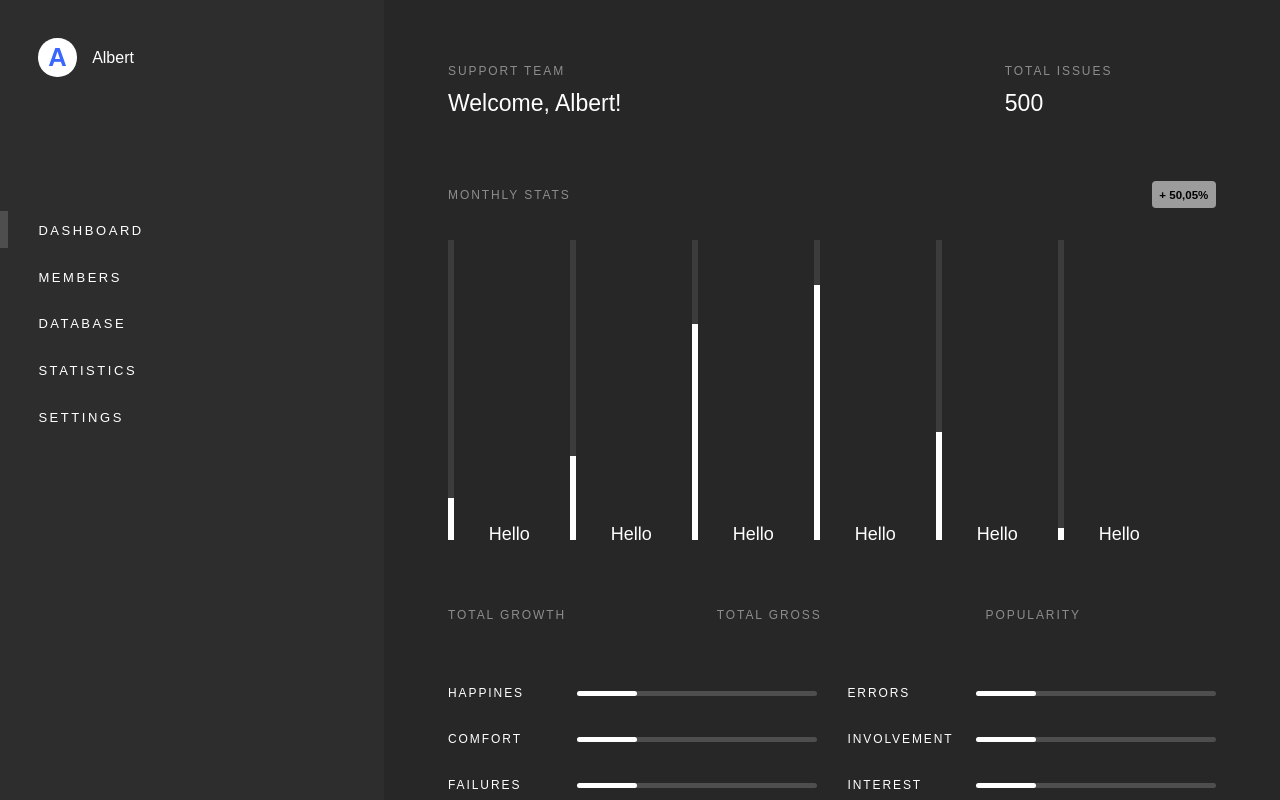
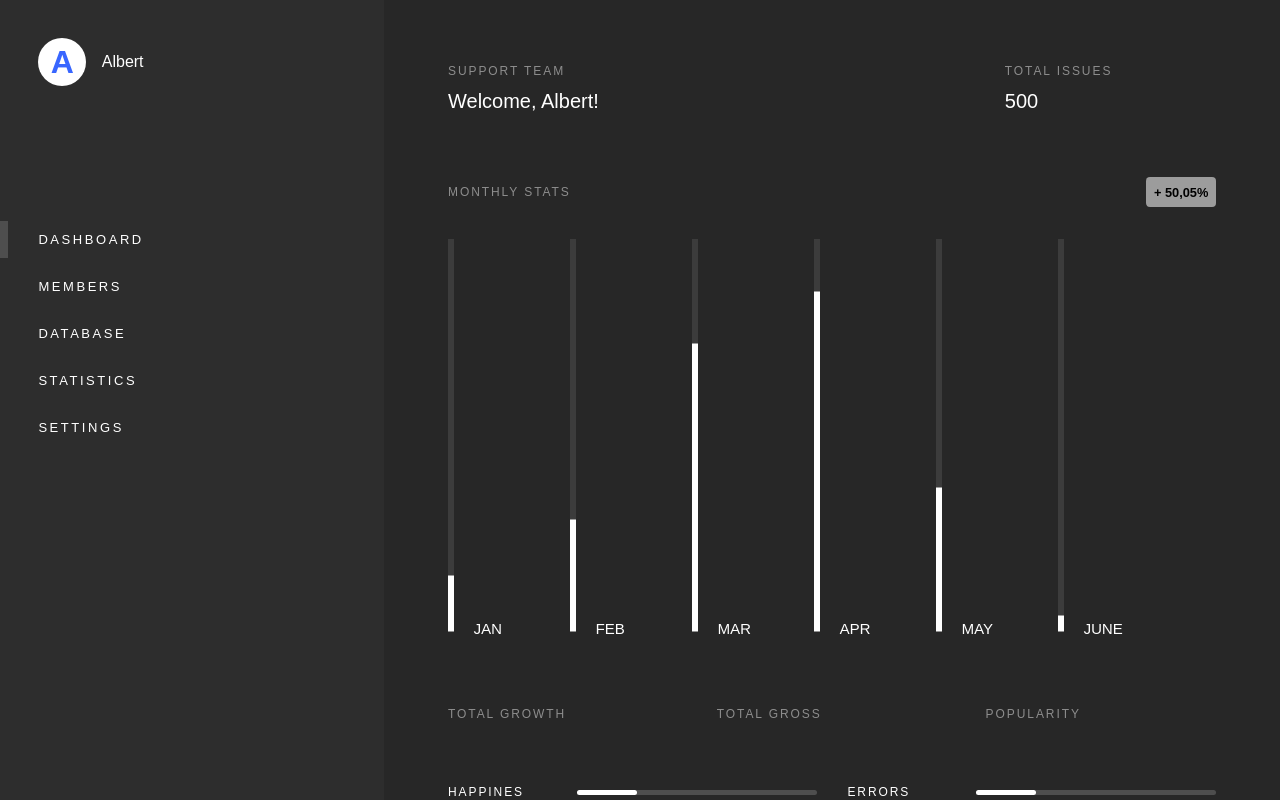
Before and after one commit to weble0dev/dashboard-v1, a plain HTML site: page index.html in a window 1280 px wide. Drawn offline with Linux system fonts and the light colour scheme.

Commit message:
Restructed main chart data (add months and renamed height to users), finalized render main chart text, changed some element styles

```diff
--- a/index.js
+++ b/index.js
@@ -2,15 +2,57 @@ document.addEventListener('DOMContentLoaded', function() {
     const canvas = document.getElementById('canvas'),
 
         WIDTH = canvas.offsetWidth,
-        HEIGHT = 300,
+        HEIGHT = document.body.offsetHeight/2,
         DPI_WIDTH = WIDTH * 2,
         DPI_HEIGHT = HEIGHT * 2,
 
         LINE_WIDTH = 12,
-        MAX_COLS = 6;
+        LINE_LEFT_MARGIN = document.body.offsetWidth/25;
+        MAX_COLS = 6,
+        PADDING_BOTTOM = 10,
+
+        FONT_SIZE = 30,
+
+        MAIN_CHART_DATA = [
+            line = {
+                id: 0,
+                users: 14,
+                month: 'jan'
+            },
+
+            line = {
+                id: 1,
+                users: 28,
+                month: 'feb'
+            },
+
+            line = {
+                id: 2,
+                users: 72,
+                month: 'mar'
+            },
+
+            line = {
+                id: 3,
+                users: 85,
+                month: 'apr'
+            },
+
+            line = {
+                id: 4,
+                users: 36,
+                month: 'may'
+            },
+
+            line = {
+                id: 5,
+                users: 4,
+                month: 'june'
+            }
+        ];
 
     function calculateLinePadding(h) {
-        return DPI_HEIGHT-(DPI_HEIGHT/100*h);
+        return DPI_HEIGHT-(DPI_HEIGHT/100*h)-(FONT_SIZE/2);
     };
 
     function calculateLineHeight(h) {
@@ -23,25 +65,24 @@ document.addEventListener('DOMContentLoaded', function() {
 
     function renderMainLine(ctx, x) {
         ctx.fillStyle = '#3c3c3c';
-        ctx.fillRect(x, 0, LINE_WIDTH, DPI_HEIGHT);
+        ctx.fillRect(x, 0, LINE_WIDTH, DPI_HEIGHT-(PADDING_BOTTOM+FONT_SIZE/2));
         return;
     };
 
-    function renderSecondLine(ctx, x, i) {
+    function renderSecondLine(ctx, x, i, users) {
         ctx.fillStyle = '#ffffff';
-        ctx.fillRect(x, calculateLinePadding(lines[i].height), LINE_WIDTH, calculateLineHeight(lines[i].height));
+        ctx.fillRect(x, calculateLinePadding(users), LINE_WIDTH, calculateLineHeight(users));
         return;
     };
 
-    function renderChartText(ctx, x) {
-        ctx.font = '2.25em sans-serif';
+    function renderChartText(ctx, x, month) {
+        ctx.font = `${FONT_SIZE}px sans-serif`;
         ctx.fillStyle = '#ffffff';
-        x = x+(DPI_WIDTH/10-LINE_WIDTH*MAX_COLS);
-        ctx.fillText('Hello', x, DPI_HEIGHT);
+        ctx.fillText(month.toUpperCase(), x+LINE_LEFT_MARGIN, DPI_HEIGHT-10);
         return;
     }
 
-    function chart(canvas, data, lines) {
+    function chart(canvas, data, mainChartData) {
         const ctx = canvas.getContext("2d");
 
         canvas.style.width = data.WIDTH + 'px';
@@ -52,11 +93,11 @@ document.addEventListener('DOMContentLoaded', function() {
         ctx.beginPath();
 
         for (let i = 0; i < MAX_COLS; i++) {
-            const width = calculateLineMargin(MAX_COLS, lines[i].id);
+            const width = calculateLineMargin(MAX_COLS, mainChartData[i].id);
 
             renderMainLine(ctx, width);
-            renderSecondLine(ctx, width, i);
-            renderChartText(ctx, width);
+            renderSecondLine(ctx, width, i, mainChartData[i].users);
+            renderChartText(ctx, width, mainChartData[i].month);
         }
 
         ctx.closePath();
@@ -67,37 +108,5 @@ document.addEventListener('DOMContentLoaded', function() {
         HEIGHT: HEIGHT,
         DPI_WIDTH: DPI_WIDTH,
         DPI_HEIGHT: DPI_HEIGHT,
-    },
-
-    lines = [
-        line = {
-            id: 0,
-            height: 14,
-        },
-
-        line = {
-            id: 1,
-            height: 28,
-        },
-
-        line = {
-            id: 2,
-            height: 72,
-        },
-
-        line = {
-            id: 3,
-            height: 85,
-        },
-
-        line = {
-            id: 4,
-            height: 36,
-        },
-
-        line = {
-            id: 5,
-            height: 4
-        }
-    ])
+    }, MAIN_CHART_DATA)
 });
--- a/style.css
+++ b/style.css
@@ -52,8 +52,8 @@ body {
     align-items: center;
     justify-content: center;
 
-    width: 3vw;
-    height: 3vw;
+    width: 1.5em;
+    height: 1.5em;
 
     margin-right: 5%;
 
@@ -62,12 +62,12 @@ body {
 
     color: #3866ff;
     font-weight: bold;
-    font-size: 2vw;
+    font-size: 2em;
 }
 
 .user_info {
     color: #ffffff;
-    font-size: 1.25vw;
+    font-size: 1em;
 }
 
 .navbar {
@@ -143,7 +143,7 @@ body {
 .app_content_header .role_block .user_name,
 .app_content_header .issues_block .issues_counter {
     color: #ffffff;
-    font-size: 23px;
+    font-size: 1.25em;
 }
 
 .main_stats {
@@ -164,7 +164,7 @@ body {
     padding: 1%;
 
     color: #000000;
-    font-size: .9vw;
+    font-size: .8em;
     font-weight: bold;
     text-transform: uppercase;
 
```
